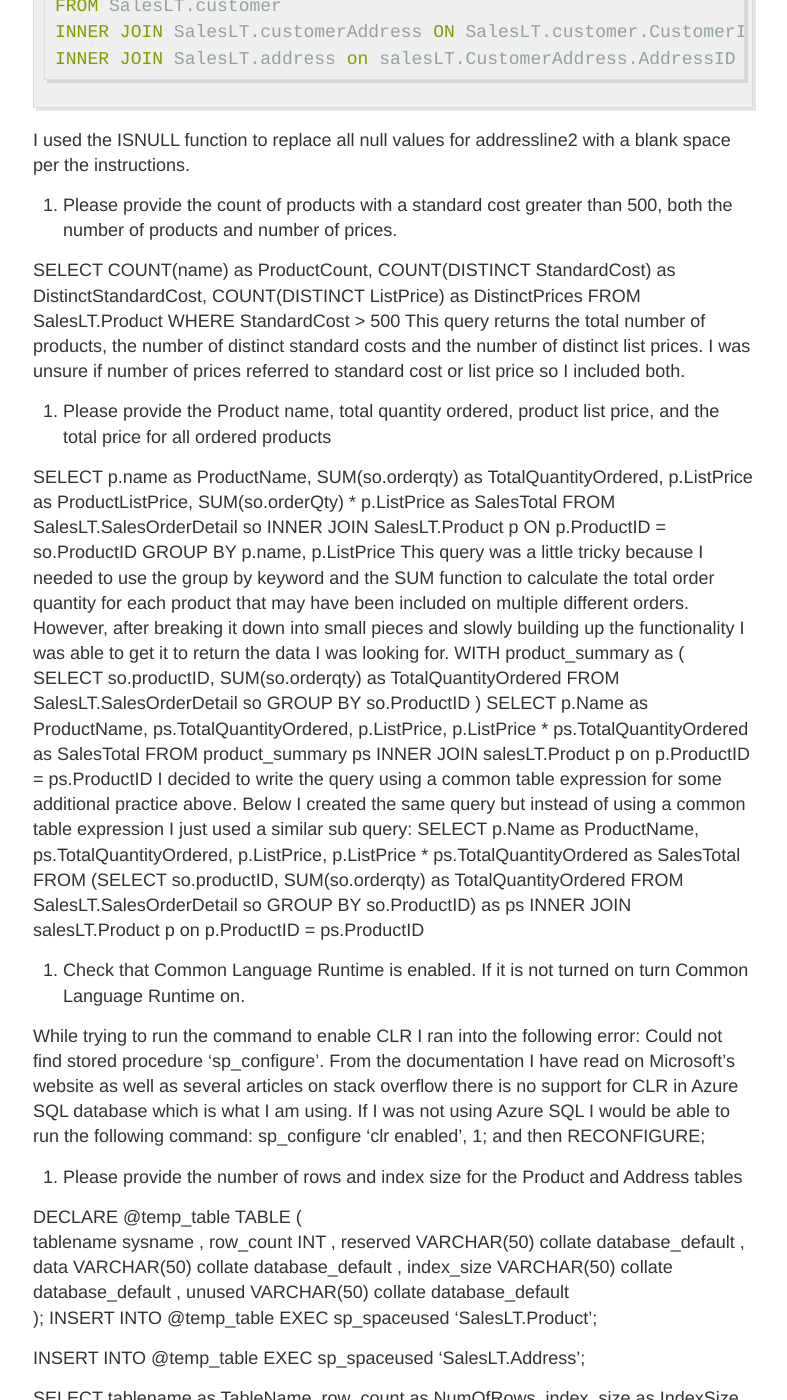
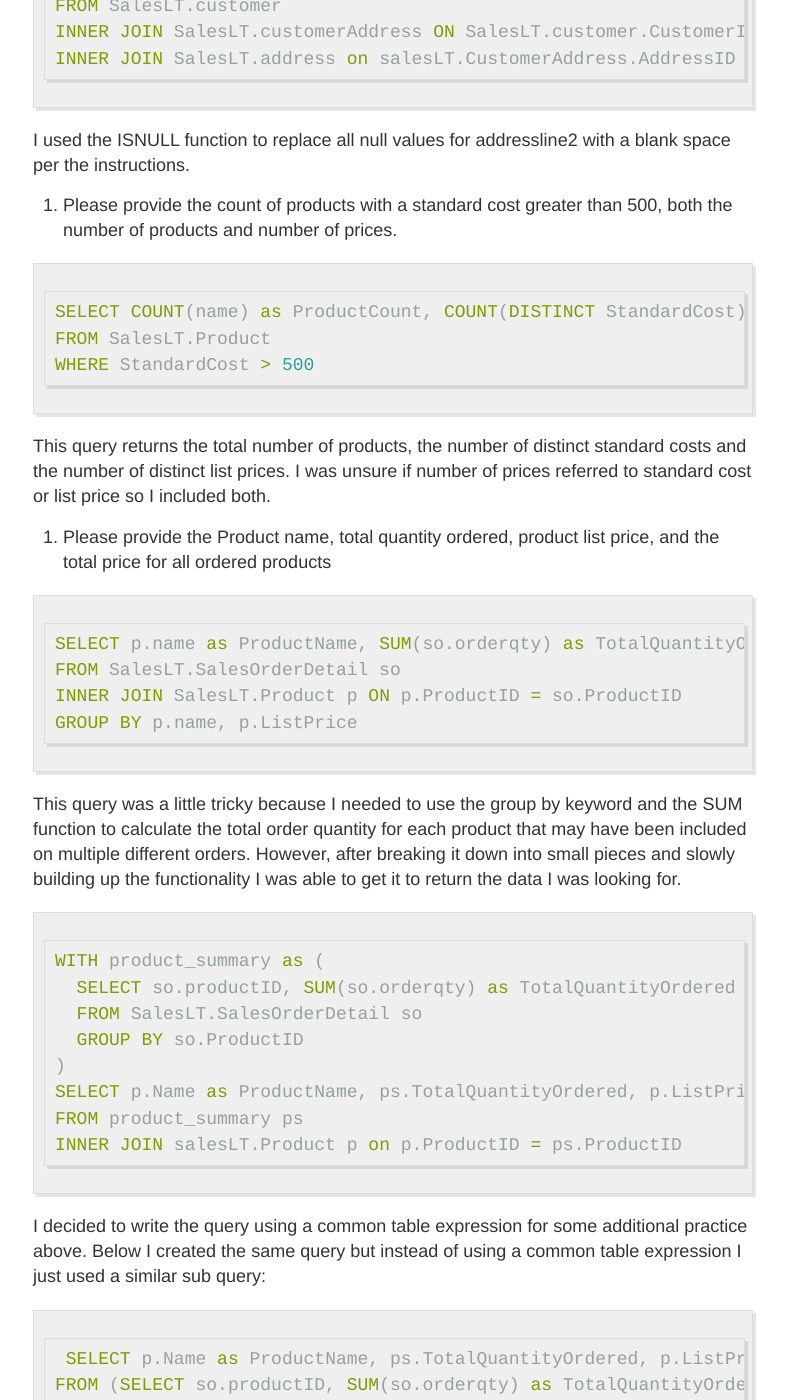
Before and after one commit to tuckerbohman5/tuckerbohman5.github.io, a Jekyll site: the page built from _posts/2016-5-10-SQL-Review-With-Adventure-Works.md, in a window 1280 px wide and 1400 px high, scrolled down 860 px. Shown: the whole window, without its empty margins (247-1034 px from the left). Built offline with Jekyll 4.4.1, drawn with Linux system fonts in a browser that asks for light colours; some of the changed text lies outside the part shown.

Commit message:
sql formatting

````diff
--- a/_posts/2016-5-10-SQL-Review-With-Adventure-Works.md
+++ b/_posts/2016-5-10-SQL-Review-With-Adventure-Works.md
@@ -9,7 +9,7 @@ The first step I took was to create an Azure account with Microsoft. I then sear
 
 Please provide the queries and results for the below:
 
-1.  Please show the title and last name of customers, Company Name, and Address (Address lines 1 and 2, City, State, and Postal Code). If there is no address line 2 please show it as blank.
+1. Please show the title and last name of customers, Company Name, and Address (Address lines 1 and 2, City, State, and Postal Code). If there is no address line 2 please show it as blank.
 
 ```sql
 SELECT title, lastName, companyName, addressLine1, ISNULL(addressLine2,'') as AddressLine2, city, stateProvince, postalCode
@@ -20,22 +20,28 @@ INNER JOIN SalesLT.address on salesLT.CustomerAddress.AddressID = salesLT.Addres
 
 I used the ISNULL function to replace all null values for addressline2 with a blank space per the instructions.
 
-2.  Please provide the count of products with a standard cost greater than 500, both the number of products and number of prices.
+2. Please provide the count of products with a standard cost greater than 500, both the number of products and number of prices.
 
+```sql
 SELECT COUNT(name) as ProductCount, COUNT(DISTINCT StandardCost) as DistinctStandardCost, COUNT(DISTINCT ListPrice) as DistinctPrices
 FROM SalesLT.Product
 WHERE StandardCost > 500
+```
+
 This query returns the total number of products, the number of distinct standard costs and the number of distinct list prices. I was unsure if number of prices referred to standard cost or list price so I included both.
 
+3. Please provide the Product name, total quantity ordered, product list price, and the total price for all ordered products
 
-
-3.  Please provide the Product name, total quantity ordered, product list price, and the total price for all ordered products
-
+```sql
 SELECT p.name as ProductName, SUM(so.orderqty) as TotalQuantityOrdered, p.ListPrice as ProductListPrice, SUM(so.orderQty) * p.ListPrice as SalesTotal
 FROM SalesLT.SalesOrderDetail so
 INNER JOIN SalesLT.Product p ON p.ProductID = so.ProductID
 GROUP BY p.name, p.ListPrice
+```
+
 This query was a little tricky because I needed to use the group by keyword and the SUM function to calculate the total order quantity for each product that may have been included on multiple different orders. However, after breaking it down into small pieces and slowly building up the functionality I was able to get it to return the data I was looking for.
+
+```sql
 WITH product_summary as (
   SELECT so.productID, SUM(so.orderqty) as TotalQuantityOrdered
   FROM SalesLT.SalesOrderDetail so
@@ -44,19 +50,25 @@ WITH product_summary as (
 SELECT p.Name as ProductName, ps.TotalQuantityOrdered, p.ListPrice, p.ListPrice * ps.TotalQuantityOrdered as SalesTotal
 FROM product_summary ps
 INNER JOIN salesLT.Product p on p.ProductID = ps.ProductID
+```
+
 I decided to write the query using a common table expression for some additional practice above. Below I created the same query but instead of using a common table expression I just used a similar sub query:
+
+```sql
  SELECT p.Name as ProductName, ps.TotalQuantityOrdered, p.ListPrice, p.ListPrice * ps.TotalQuantityOrdered as SalesTotal
 FROM (SELECT so.productID, SUM(so.orderqty) as TotalQuantityOrdered
   FROM SalesLT.SalesOrderDetail so
   GROUP BY so.ProductID) as ps
 INNER JOIN salesLT.Product  p on p.ProductID = ps.ProductID
+```
 
-
-4.  Check that Common Language Runtime is enabled. If it is not turned on turn Common Language Runtime on.
+4. Check that Common Language Runtime is enabled. If it is not turned on turn Common Language Runtime on.
 
 While trying to run the command to enable CLR I ran into the following error: Could not find stored procedure 'sp_configure'. From the documentation I have read on Microsoft’s website as well as several articles on stack overflow there is no support for CLR in Azure SQL database which is what I am using. If I was not using Azure SQL I would be able to run the following command: sp_configure ‘clr enabled’, 1; and then RECONFIGURE;
-5.  Please provide the number of rows and index size for the Product and Address tables
 
+5. Please provide the number of rows and index size for the Product and Address tables
+
+```sql
 DECLARE  @temp_table TABLE (
         tablename sysname
 ,       row_count INT
@@ -73,5 +85,6 @@ EXEC sp_spaceused 'SalesLT.Address';
 
 SELECT tablename as TableName, row_count as NumOfRows, index_size as IndexSize
 FROM @temp_table;
+```
 
 This was another tricky query. I first was able to get the results in two separate queries by just running the stored procedure sp_spaceused for each table but I wanted to get the specific information required from each table combined into one table. I was able to do this by first declaring a temp_table with the same schema as the results of sp_spaceused. I was then able to insert the results of sp_spaceused for each table (Product and Address) into the temporary table. I could then query the needed columns from that temp_table.
````
